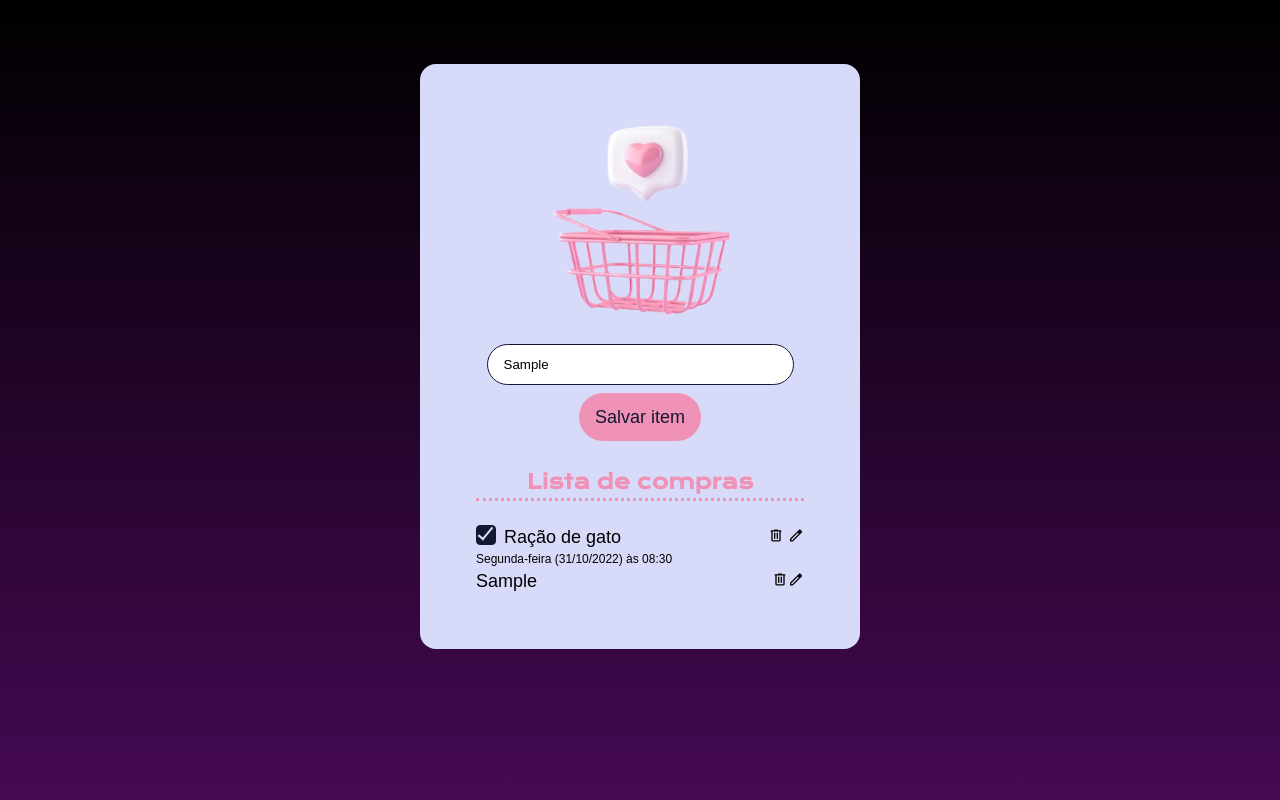
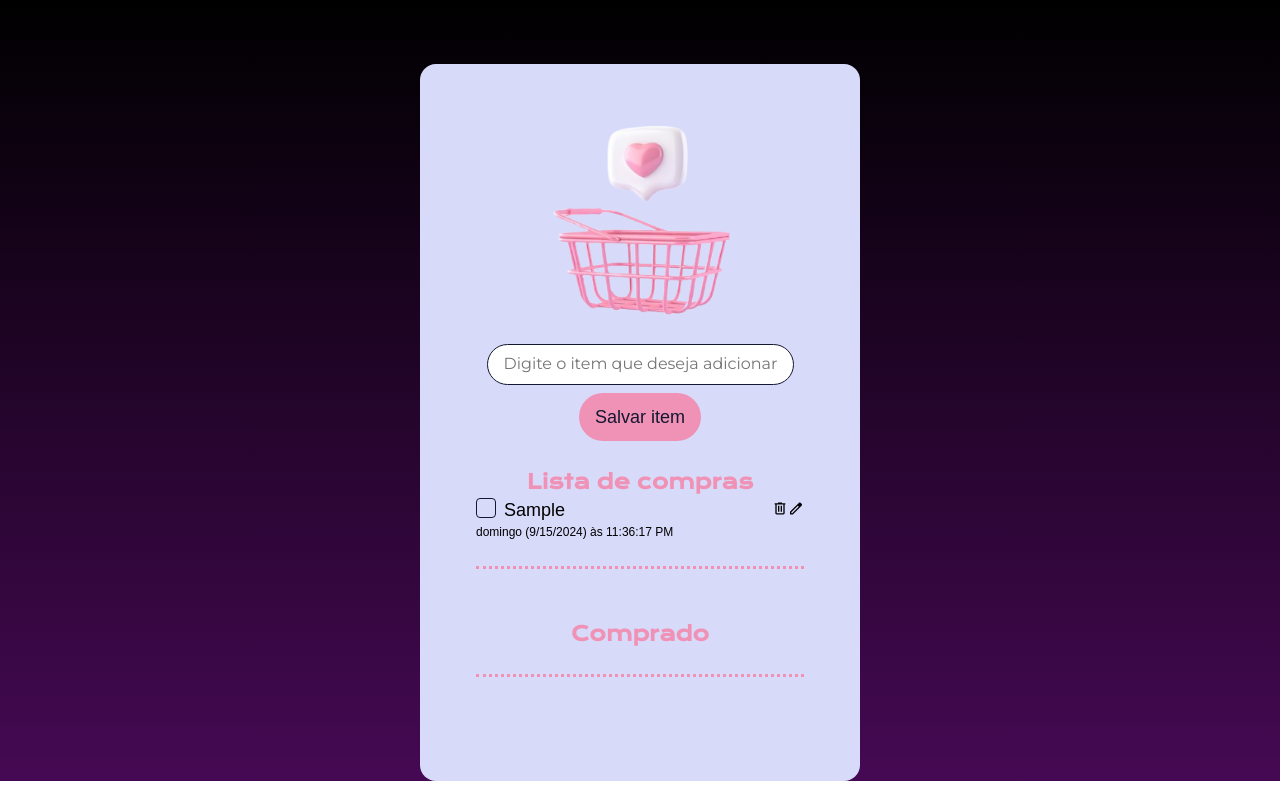
Before and after one commit to Nayyra/lista_de_compras, a plain HTML site: page index.html in a window 1280 px wide. Both pictures are taken after typing "Sample" into the empty fields and a click on the button "Salvar item". Drawn offline with nearby package versions, Linux system fonts and the light colour scheme; a web font is replaced by a local one.

Commit message:
Finalizando lista de compras

```diff
--- a/index.html
+++ b/index.html
@@ -21,34 +21,20 @@
             </form>
             <ul id="lista-de-compras">
                 <h2>Lista de compras</h2>
+                <p id="mensagem-lista-vazia" style="display: block">Sua lista está vazia. Adicione itens a ela para não
+                    esquecer nada na próxima compra!</p>
+            </ul>
             <hr />
-        <li>
-            <div class="item-lista-container">
-                <div class="container-nome-compra">
-                    <div class="checkbox-container">
-                        <label for="checkbox-1">
-                            <input type="checkbox" class="checkbox-input" id="checkbox-1" />
-                            <div class="checkbox-customizado checked"></div>
-                        </label>
-                    </div>
-                    <p>Ração de gato</p>
-                </div>
-                <div>
-                    <button class="botao-acao">
-                        <img src="./img/delete.svg" alt="remover">
-                    </button>
-                    <button class="botao-acao">
-                        <img src="./img/edit.svg" alt="editar">
-                    </button>
-                </div>
-            </div>
-                <p class="item-lista-texto">Segunda-feira (31/10/2022) às 08:30</p>
 
-        </li>
+
+            </ul>
+            <h2>Comprado</h2>
+            <hr />
+            <ul id="lista-comprados">
             </ul>
 
         </main>
-<script src="scripts.js" ></script>
+        <script src="scripts.js" type="module"></script>
     </body>
 
 </html>
--- /dev/null
+++ b/js/adicionar.js
@@ -0,0 +1,19 @@
+import { criarItemLista } from "./criarItem.js";
+import { verificarListaVazia } from "./menssagemListaVazia.js";
+
+const item = document.getElementById("input-item");
+const listaDeCompras = document.getElementById("lista-de-compras");
+
+export function adicionarItem(evento) {
+    evento.preventDefault()
+
+    if (item.value === "" || item.value === " ") {
+        alert("Por favor, insira um item!");
+        return;
+    }
+
+    const itemDaLista = criarItemLista(item.value)
+    listaDeCompras.appendChild(itemDaLista);
+    verificarListaVazia(listaDeCompras);
+    item.value = "";
+}
--- /dev/null
+++ b/js/criarItem.js
@@ -0,0 +1,95 @@
+import { excluirItem } from "./deletarItem.js";
+import { editarItem } from "./editarItem.js";
+
+const listaComprados = document.getElementById("lista-comprados");
+const listaDeCompras = document.getElementById("lista-de-compras");
+let contador = 0;
+
+
+export function criarItemLista(item) {
+  const itemDaLista = document.createElement("li");
+  const containerItemLista = document.createElement("div");
+  containerItemLista.classList.add("item-lista-container");
+
+  const containerNomeCompra = document.createElement("div");
+  containerNomeCompra.classList.add("container-nome-compra")
+
+  const containerCheckbox = document.createElement("div");
+  containerCheckbox.classList.add("checkbox-container");
+
+  const checkboxInput = document.createElement("input");
+  checkboxInput.type = "checkbox";
+  checkboxInput.classList.add("checkbox-input");
+  checkboxInput.id = "checkbox-" + contador++;
+
+  const checkboxLabel = document.createElement("label");
+  checkboxLabel.setAttribute("for", checkboxInput.id);
+
+
+  checkboxLabel.addEventListener("click", function (evento) {
+    const checkboxInput = evento.currentTarget.querySelector(".checkbox-input");
+    const checkboxCustomizado = evento.currentTarget.querySelector(".checkbox-customizado");
+    const itemTitulo = evento.currentTarget.closest("li").querySelector("#itemTitulo")
+    if (checkboxInput.checked) {
+      checkboxCustomizado.classList.add("checked");
+      listaComprados.appendChild(itemDaLista)
+    } else {
+      checkboxCustomizado.classList.remove("checked");
+      listaDeCompras.appendChild(itemDaLista)
+    }
+
+  })
+
+  const checkboxCustomizado = document.createElement("div");
+  checkboxCustomizado.classList.add("checkbox-customizado");
+
+  checkboxLabel.appendChild(checkboxInput);
+  checkboxLabel.appendChild(checkboxCustomizado);
+
+
+  containerCheckbox.appendChild(checkboxLabel);
+  containerNomeCompra.appendChild(containerCheckbox)
+
+  const nomedoItem = document.createElement("p");
+  nomedoItem.innerText = item;
+  nomedoItem.id = "item-titulo";
+  containerNomeCompra.appendChild(nomedoItem);
+
+  const containerBotoes = document.createElement("div");
+  const botaoRemover = document.createElement("button");
+  botaoRemover.classList.add("botao-acao");
+  const imagemRemover = document.createElement("img");
+  imagemRemover.src = "img/delete.svg";
+  imagemRemover.alt = "Remover";
+
+  botaoRemover.addEventListener("click", function (evento) {
+    excluirItem(itemDaLista);
+  })
+
+  botaoRemover.appendChild(imagemRemover);
+  containerBotoes.appendChild(botaoRemover);
+
+  const botaoEditar = document.createElement("button");
+  botaoEditar.classList.add("botao-acao");
+  const imagemEditar = document.createElement("img")
+  imagemEditar.src = "img/edit.svg";
+  imagemEditar.alt = "Editar";
+  botaoEditar.appendChild(imagemEditar);
+  containerBotoes.appendChild(botaoEditar);
+
+  botaoEditar.addEventListener("click", function () {
+    editarItem(itemDaLista);
+  })
+
+  containerItemLista.append(containerNomeCompra);
+  containerItemLista.appendChild(containerBotoes);
+
+  const itemData = document.createElement("p");
+  itemData.innerText = `${new Date().toLocaleDateString("pt-BR", { weekday: "long" })} (${new Date().toLocaleDateString()}) às ${new Date().toLocaleTimeString()}`;
+  itemData.classList.add("item-lista-texto");
+
+  itemDaLista.appendChild(containerItemLista);
+  itemDaLista.appendChild(itemData);
+
+  return itemDaLista;
+}
--- /dev/null
+++ b/js/deletarItem.js
@@ -0,0 +1,20 @@
+import { verificarListaComprados } from "./verificarComprados.js";
+import { verificarListaVazia } from "./menssagemListaVazia.js";
+
+
+const listaComprados = document.getElementById("lista-comprados");
+const listaDeCompras = document.getElementById("lista-de-compras");
+
+const excluirItem = (elemento) => {
+          let confirmacao = confirm("tem certeza que deseja excluir?")
+
+          if (confirmacao) {
+                    elemento.remove();
+
+                    verificarListaVazia(listaDeCompras);
+                    verificarListaComprados(listaComprados);
+
+          }
+}
+
+export { excluirItem };
--- /dev/null
+++ b/js/editarItem.js
@@ -0,0 +1,15 @@
+export const editarItem = (elemento) => {
+          let novoItem = prompt("Digite o novo nome do item:");
+
+          if (novoItem !== null && novoItem.trim() !== "") {
+              const itemTextoAtualizado = elemento.querySelector("#item-titulo");
+              itemTextoAtualizado.textContent = novoItem;
+
+              const estavaComprado = elemento.querySelector(".checkbox-input").checked;
+
+              if (estavaComprado) {
+                    elemento.querySelector(".checkbox-input").checked = true;
+                    elemento.querySelector(".checkbox-customizado").classList.add("checked");
+            }
+          }
+}
--- /dev/null
+++ b/js/menssagemListaVazia.js
@@ -0,0 +1,9 @@
+const mensagemListaVazia = document.getElementById("mensagem-lista-vazia");
+
+export function verificarListaVazia(lista) {
+    if (lista.querySelectorAll("li").length === 0) {
+        mensagemListaVazia.style.display = "block";
+    } else {
+        mensagemListaVazia.style.display = "none";
+    }
+}
--- /dev/null
+++ b/js/verificarComprados.js
@@ -0,0 +1,10 @@
+const containerListaComprados = document.getElementById("container-lista-comprados")
+
+export function verificarListaComprados(lista) {
+
+    if (lista.childElementCount === 0) {
+        containerListaComprados.style.display = "none";
+    } else {
+        containerListaComprados.style.display = "block";
+    }
+}
--- a/scripts.js
+++ b/scripts.js
@@ -1,42 +1,4 @@
-const item = document.getElementById("input-item");
+import { adicionarItem } from "./js/adicionar.js"
+
 const botaoSalvarItem = document.getElementById("adicionar-botao");
-const listaDeCompras = document.getElementById("lista-de-compras");
-
-
 botaoSalvarItem.addEventListener("click", adicionarItem);
-
-function adicionarItem(evento) {
-    evento.preventDefault()
-
-    const itemDaLista = document.createElement("li");
-    const containerItemLista = document.createElement("div");
-    containerItemLista.classList.add("item-lista-container");
-
-
-    const containerNomeCompra = document.createElement("div");
-    const nomedoItem = document.createElement("p");
-    nomedoItem.innerText = item.value;
-    containerNomeCompra.appendChild(nomedoItem);
-
-    const containerBotoes = document.createElement("div");
-    const botaoRemover = document.createElement("button");
-    botaoRemover.classList.add("botao-acao");
-    const imagemRemover = document.createElement("img");
-    imagemRemover.src = "img/delete.svg";
-    imagemRemover.alt = "Remover";
-    botaoRemover.appendChild(imagemRemover);
-    containerBotoes.appendChild(botaoRemover);
-
-    const botaoEditar = document.createElement("button");
-    botaoEditar.classList.add("botao-acao");
-    const imagemEditar = document.createElement("img")
-    imagemEditar.src = "img/edit.svg";
-    imagemEditar.alt = "Editar";
-    botaoEditar.appendChild(imagemEditar);
-    containerBotoes.appendChild(botaoEditar);
-
-    containerItemLista.append(containerNomeCompra);
-    containerItemLista.appendChild(containerBotoes);
-    itemDaLista.appendChild(containerItemLista);
-    listaDeCompras.append(itemDaLista);
-}
--- a/styles.css
+++ b/styles.css
@@ -17,7 +17,7 @@
 body {
     background: var(--degrade-azul);
     background-repeat: no-repeat;
-    height: 100vh;
+    height: 100%;
 
     display: flex;
     flex-direction: column;
@@ -26,6 +26,7 @@ body {
 
 
 main {
+    height: 100%;
     background-color: var(--neutro);
     margin-top: 64px;
 
```
Lines whose indentation alone changed are shown as unchanged.
